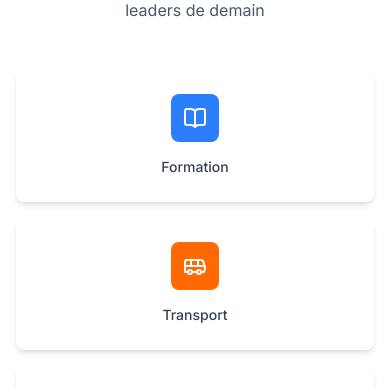
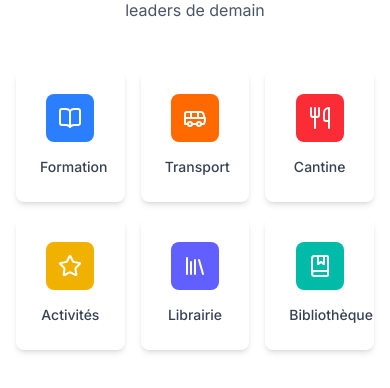
Before and after one commit to cotechservices/eief, a Next.js app: page / in a window 390 px wide. Shown: the part 642-1030 px from the top of the page. Built offline with nearby package versions, Linux system fonts and the light colour scheme; no server answers.

Commit message:
afficher les infos formation, trans, cantine et autres sur la page d'acceuil 3 par ligne sur mobile et 6 sur PC

```diff
--- a/app/page.tsx
+++ b/app/page.tsx
@@ -193,7 +193,7 @@
             </p>
           </div>
           {/* Grille responsive : 1 sur mobile, 2 sur tablette, 6 sur desktop */}
-          <div className="grid grid-cols-1 sm:grid-cols-2 lg:grid-cols-6 gap-4">
+          <div className="grid grid-cols-3 sm:grid-cols-2 lg:grid-cols-6 gap-4">
             {modules.map((module, index) => (
               <div
                 key={index}
```
